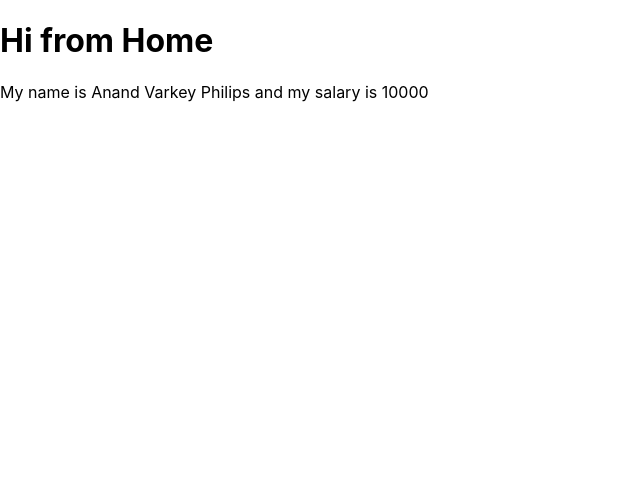
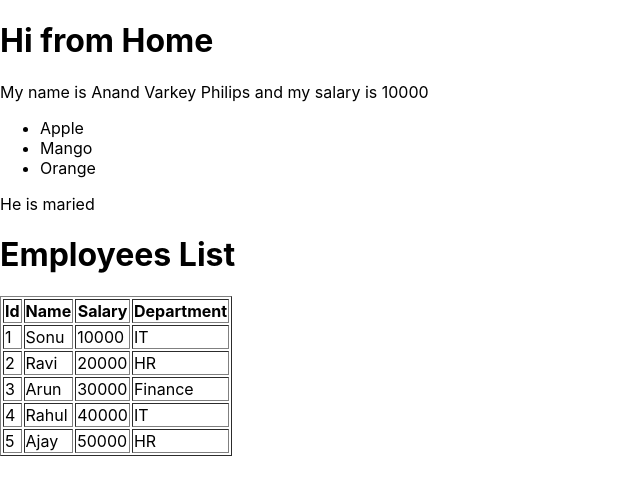
Before and after one commit to anandvarkeyphilips/sample-web-ui, a React (Create React App) app: page / in a window 1280 px wide. Shown: the top 494 px of the page, without its empty margins (0-640 px from the left). Built offline with nearby package versions, Linux system fonts and the light colour scheme.

Commit message:
Conditional rendering and list view

```diff
--- a/src/App.js
+++ b/src/App.js
@@ -2,6 +2,7 @@ import logo from "./logo.svg";
 import "./App.css";
 import React, { Component } from "react";
 import Home from "./components/Home";
+import ListView from "./components/ListView";
 
 // function App() {
 //   return (
@@ -26,7 +27,10 @@ import Home from "./components/Home";
 
 class App extends Component {
   render() {
-    return <Home/>;
+    return <>
+    <Home/>
+    <ListView/>
+    </>;
   }
 }
 
--- a/src/components/Home.jsx
+++ b/src/components/Home.jsx
@@ -4,11 +4,21 @@ class Home extends Component {
   render() {
     let name = "Anand Varkey Philips";
     let salary = "10000";
+    let favItems = ["Apple","Mango","Orange"]
+    let married = true;
     return (
       <>
         <div>
           <h1>Hi from Home</h1>
           <p>My name is {name} and my salary is {salary}</p>
+          <ul>
+            {
+              favItems.map((item,index)=>{
+                return <li key={index}> {item} </li>
+              })
+            }
+          </ul>
+          { married ? <p>He is maried</p> : <p>He is single</p>}
         </div>
       </>
     );
--- /dev/null
+++ b/src/components/ListView.jsx
@@ -0,0 +1,42 @@
+
+export default function ListView() {
+    // Create an array of employees with id, name, salary, department
+    let employees = [
+        { id: 1, name: "Sonu", salary: 10000, department: "IT" },
+        { id: 2, name: "Ravi", salary: 20000, department: "HR" },
+        { id: 3, name: "Arun", salary: 30000, department: "Finance" },
+        { id: 4, name: "Rahul", salary: 40000, department: "IT" },
+        { id: 5, name: "Ajay", salary: 50000, department: "HR" }
+    ];
+
+    // Create JSX to display the list of employees as table
+    return (
+        <div>
+            <h1>Employees List</h1>
+            <table border="1">
+                <thead>
+                    <tr>
+                        <th>Id</th>
+                        <th>Name</th>
+                        <th>Salary</th>
+                        <th>Department</th>
+                    </tr>
+                </thead>
+                <tbody>
+                    {
+                        employees.map((emp, index) => {
+                            return (
+                                <tr key={index}>
+                                    <td>{emp.id}</td>
+                                    <td>{emp.name}</td>
+                                    <td>{emp.salary}</td>
+                                    <td>{emp.department}</td>
+                                </tr>
+                            )
+                        })
+                    }
+                </tbody>
+            </table>
+        </div>
+    )
+}
```
